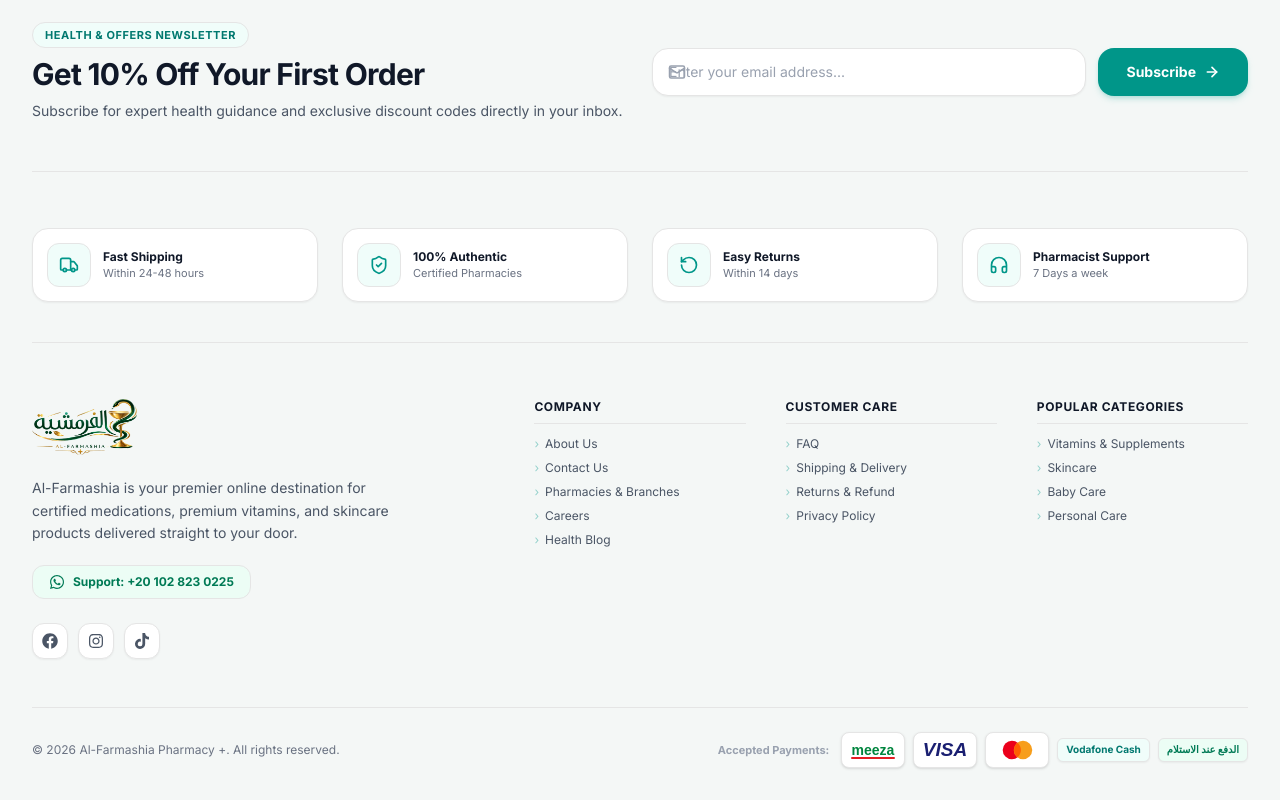
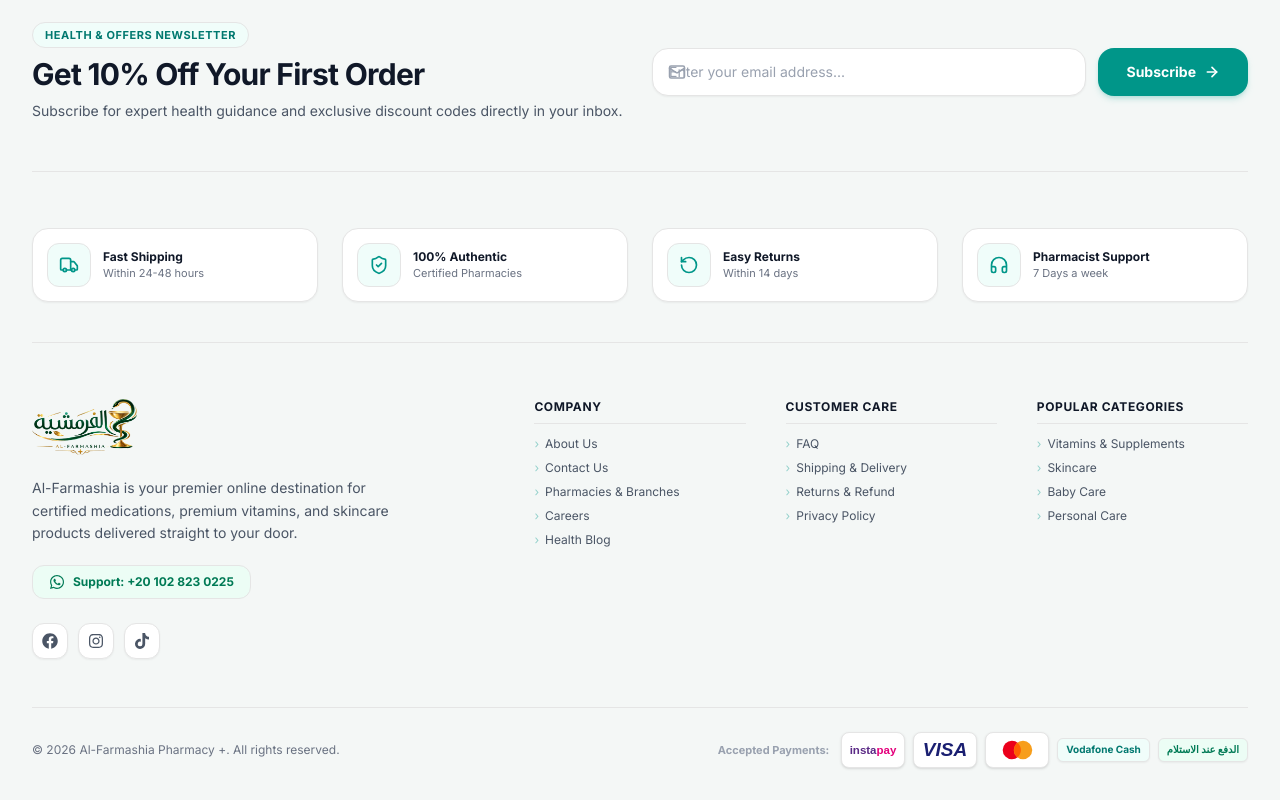
Before and after one commit to shalabyyoussef187-png/elfarmshia-store, a React (Vite) app: page /privacy in a window 1280 px wide. Shown: the part 4690-5490 px from the top of the page. Built offline with nearby package versions, Linux system fonts and the light colour scheme; no server answers.

Commit message:
Payment strip: InstaPay mark instead of Meeza

```diff
--- a/src/components/common/PaymentLogos.jsx
+++ b/src/components/common/PaymentLogos.jsx
@@ -28,18 +28,17 @@ export const MastercardLogo = () => (
   </Tile>
 );
 
-export const MeezaLogo = () => (
-  <Tile label="Meeza">
-    <svg viewBox="0 0 60 20" className="h-5 w-auto">
-      <text x="30" y="15" textAnchor="middle" fontFamily="Arial, Helvetica, sans-serif" fontWeight="800" fontSize="14" fill="#00853E">meeza</text>
-      <rect x="8" y="17" width="44" height="2" rx="1" fill="#E31E24" />
+export const InstaPayLogo = () => (
+  <Tile label="InstaPay">
+    <svg viewBox="0 0 70 20" className="h-5 w-auto">
+      <text x="35" y="15" textAnchor="middle" fontFamily="Arial, Helvetica, sans-serif" fontWeight="800" fontSize="13" fill="#5B2A86">insta<tspan fill="#E4007C">pay</tspan></text>
     </svg>
   </Tile>
 );
 
 const PaymentLogos = () => (
   <div className="flex items-center gap-2">
-    <MeezaLogo />
+    <InstaPayLogo />
     <VisaLogo />
     <MastercardLogo />
   </div>
```
